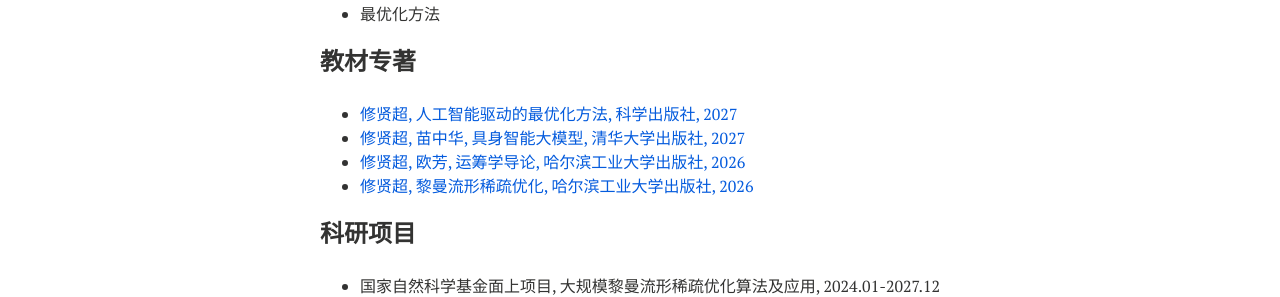
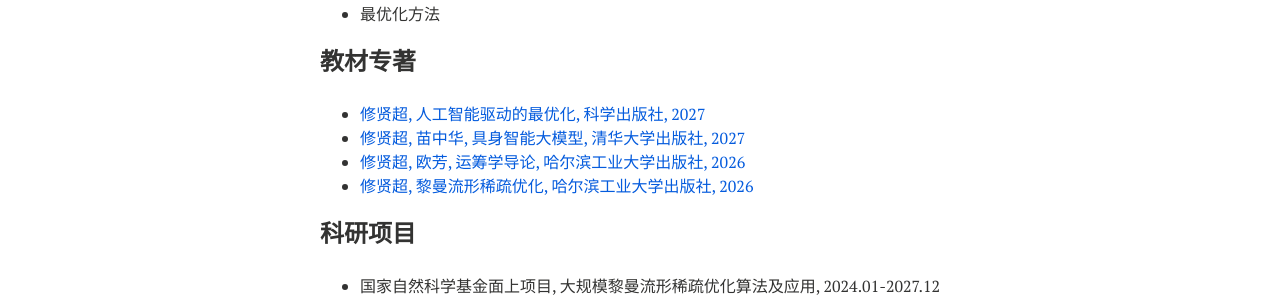
Before and after one commit to xianchaoxiu/xianchaoxiu.github.io, a Jekyll site: the page built from chinese/index.md, in a window 1280 px wide. Shown: the part 717-1014 px from the top of the page. Built offline with Jekyll 4.4.1, drawn with Linux system fonts in a browser that asks for light colours; nearby versions of some CDN libraries.

Commit message:
Update index.md

```diff
--- a/chinese/index.md
+++ b/chinese/index.md
@@ -34,7 +34,7 @@ share: false
 
 
 ### 教材专著
-* <a href="https://xianchaoxiu.github.io/chinese/book/AIOPT/" class="textlink" target="_blank"> 修贤超, 人工智能驱动的最优化方法, 科学出版社, 2027   </a> <br>
+* <a href="https://xianchaoxiu.github.io/chinese/book/AIOPT/" class="textlink" target="_blank"> 修贤超, 人工智能驱动的最优化, 科学出版社, 2027   </a> <br>
 * <a href="https://xianchaoxiu.github.io/chinese/book/VLA/" class="textlink" target="_blank"> 修贤超, 苗中华, 具身智能大模型, 清华大学出版社, 2027  </a> <br>
 * <a href="https://xianchaoxiu.github.io/chinese/book/OR/" class="textlink" target="_blank"> 修贤超, 欧芳, 运筹学导论, 哈尔滨工业大学出版社, 2026  </a> <br>
 * <a href="https://xianchaoxiu.github.io/chinese/book/OPT/" class="textlink" target="_blank"> 修贤超, 黎曼流形稀疏优化, 哈尔滨工业大学出版社, 2026  </a> <br>
```
